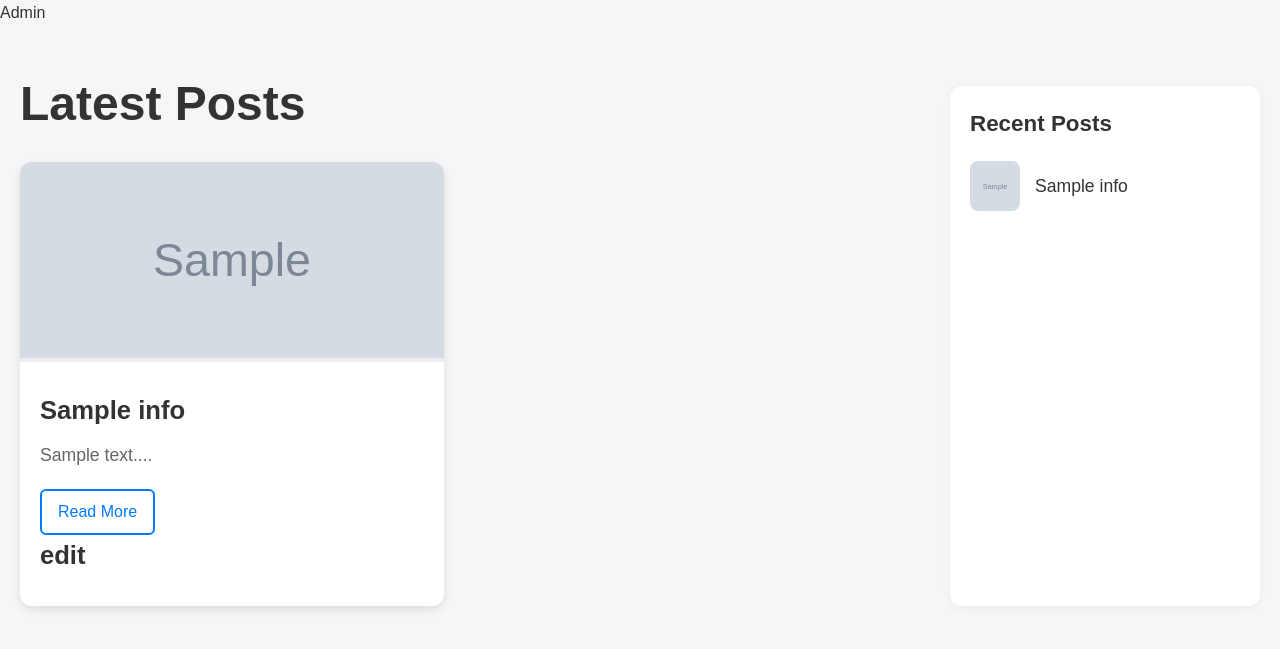
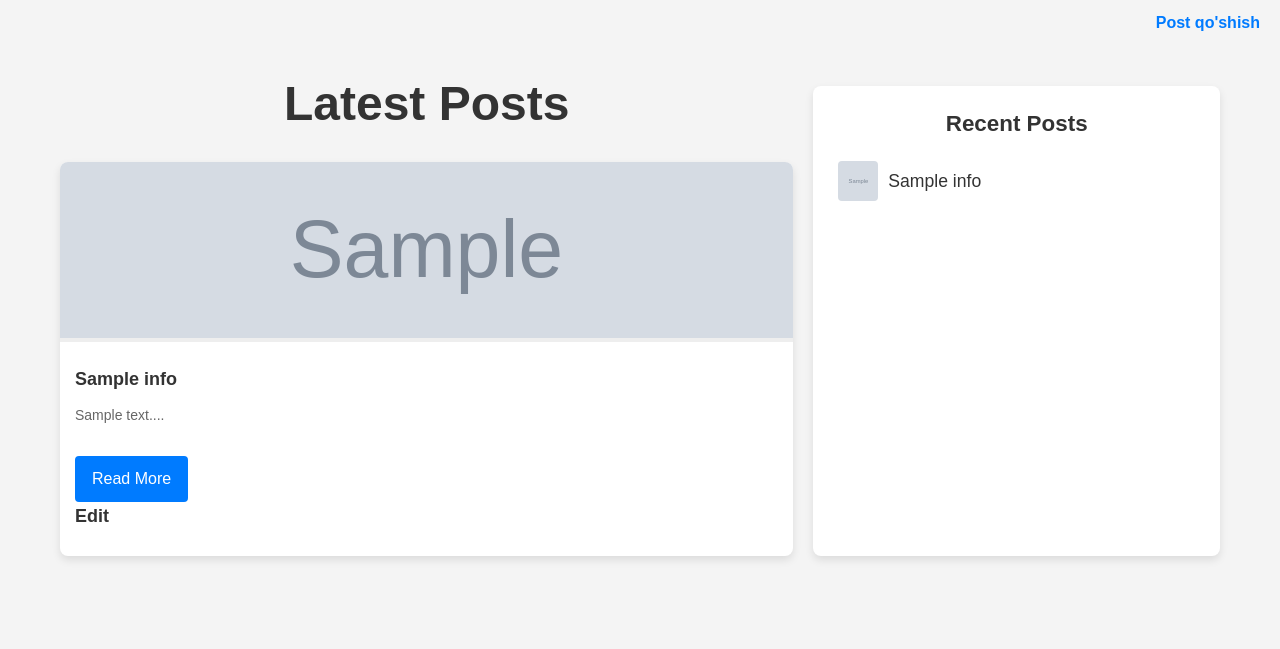
Before and after one commit to asliddintursunoff/Simple-Blog-Post-Flask-application, a Flask app: template templates/index.html in a window 1280 px wide. Shown: the top 649 px of the page. Run offline with Flask 3, Linux system fonts and the light colour scheme; the template is opened without the code that fills it: most values are stand-ins (such as "Sample title", 1, 10 or a date in 2020); grey boxes marked "Sample" are stand-in pictures.

Commit message:
updating index page

```diff
--- a/server.py
+++ b/server.py
@@ -34,11 +34,17 @@ def create_post():
 
 @app.route('/<int:id>' , methods=['GET', 'PUT','POST'])
 def edit_post(id):
+    obj = adding_id(lst)[id]
+
+    if obj is None:
+        flash('Post not found')
+        return redirect('/')
     for value in  adding_id(lst):
         if value['id']==id:
             render_template('editing.html')
 
             if request.method == "POST":
+
                     title = request.form['title']
                     postbody = request.form['postbody']
                     img = request.files['img']
@@ -47,11 +53,13 @@ def edit_post(id):
                     value['postbody'] = postbody
                     value['img'] = f"images/{img.filename}"
                     flash('Post updated successfully')
+
                     return redirect('/')
             else:
+
                 flash( 'Post not found')
-
-    return render_template('editing.html')
+    obj = {str(k): v for k, v in obj.items()}
+    return render_template('editing.html',data =obj )
 @app.route("/post/<int:id>")
 def post(id):
     ids = adding_id(lst)
--- a/templates/editing.html
+++ b/templates/editing.html
@@ -24,12 +24,12 @@
         <form id="createPostForm" method="POST" action="#" enctype="multipart/form-data">
             <div class="form-group">
                 <label for="postImage">Choose an Image:</label>
-                <input type="file" id="postImage" name="img" accept="image/*" required>
+                <input type="file" id="postImage" name="img"value="" accept="image/*" required>
             </div>
 
             <div class="form-group">
                 <label for="postTitle">Post Title:</label>
-                <input type="text" id="postTitle" name="title" placeholder="Post Title" required>
+                <input type="text" id="postTitle" name="title" value="" placeholder="Post Title" required>
             </div>
 
             <div class="form-group">
--- a/templates/index.html
+++ b/templates/index.html
@@ -5,6 +5,174 @@
     <meta name="viewport" content="width=device-width, initial-scale=1.0">
     <title>Blog Homepage</title>
     <link rel="stylesheet" href="css/styles.css">
+    <style>
+        /* General Styles */
+        body {
+            font-family: Arial, sans-serif;
+            margin: 0;
+            padding: 0;
+            background-color: #f4f4f4;
+        }
+
+        .homepage {
+            display: flex;
+            max-width: 1200px;
+            margin: 20px auto;
+            gap: 20px;
+        }
+
+        /* Flash Messages */
+        .flash-message {
+            padding: 10px;
+            margin: 10px 0;
+            border-radius: 5px;
+            text-align: center;
+        }
+
+        .success { background: #4CAF50; color: white; }
+        .error { background: #f44336; color: white; }
+
+        /* Admin Link */
+        .admin-link {
+            display: block;
+            text-align: right;
+            padding: 10px 20px;
+            font-weight: bold;
+            color: #333;
+        }
+
+        /* Main Content */
+        .main-content {
+            flex: 2;
+        }
+
+        .main-title {
+            text-align: center;
+            color: #333;
+        }
+
+        /* Blog Post Grid */
+        .posts-grid {
+            display: grid;
+            grid-template-columns: repeat(auto-fit, minmax(280px, 1fr));
+            gap: 20px;
+        }
+
+        .post-card {
+            background: white;
+            border-radius: 8px;
+            overflow: hidden;
+            box-shadow: 0px 4px 8px rgba(0, 0, 0, 0.1);
+            transition: transform 0.3s ease-in-out;
+        }
+
+        .post-card:hover {
+            transform: translateY(-5px);
+        }
+
+        .post-image {
+            width: 100%;
+            height: 180px;
+            object-fit: cover;
+        }
+
+        .post-info {
+            padding: 15px;
+        }
+
+        .post-title a {
+            text-decoration: none;
+            font-size: 18px;
+            color: #333;
+            font-weight: bold;
+            display: block;
+            margin-bottom: 8px;
+        }
+
+        .post-title a:hover {
+            color: #007BFF;
+        }
+
+        .post-description {
+            font-size: 14px;
+            color: #666;
+        }
+
+        .read-more-btn {
+            display: inline-block;
+            margin-top: 10px;
+            padding: 8px 15px;
+            background: #007BFF;
+            color: white;
+            border-radius: 4px;
+            text-decoration: none;
+            transition: 0.3s;
+        }
+
+        .read-more-btn:hover {
+            background: #0056b3;
+        }
+
+        /* Sidebar */
+        .sidebar {
+            flex: 1;
+            background: white;
+            padding: 20px;
+            border-radius: 8px;
+            box-shadow: 0px 4px 8px rgba(0, 0, 0, 0.1);
+        }
+
+        .sidebar-title {
+            text-align: center;
+            color: #333;
+            margin-bottom: 15px;
+        }
+
+        .sidebar-posts {
+            list-style: none;
+            padding: 0;
+        }
+
+        .sidebar-posts li {
+            display: flex;
+            align-items: center;
+            margin-bottom: 10px;
+            padding: 5px;
+            border-bottom: 1px solid #ddd;
+        }
+
+        .sidebar-posts li:last-child {
+            border-bottom: none;
+        }
+
+        .sidebar-thumbnail {
+            width: 40px;
+            height: 40px;
+            border-radius: 4px;
+            margin-right: 10px;
+        }
+
+        .sidebar-posts a {
+            text-decoration: none;
+            color: #333;
+            font-size: 14px;
+        }
+
+        .sidebar-posts a:hover {
+            color: #007BFF;
+        }
+
+        /* Responsive Design */
+        @media (max-width: 768px) {
+            .homepage {
+                flex-direction: column;
+            }
+
+            .posts-grid {
+                grid-template-columns: 1fr;
+            }
+        }
+    </style>
 </head>
 <body>
 
@@ -17,7 +185,9 @@
         {% endfor %}
     {% endif %}
     {% endwith %}
-   <a href="/admin" class="admin-link">Admin</a>
+
+    <a href="/admin" class="admin-link">Post qo'shish</a>
+
     <div class="homepage">
         <!-- Main Content Area -->
         <div class="main-content">
@@ -27,17 +197,19 @@
             <div class="posts-grid">
                 {% for info in data %}
                 <div class="post-card">
-                    <img src="{{info['img']}}" alt="{{info['title']}}" class="post-image">
+                    <img src="{{ info['img'] }}" alt="{{ info['title'] }}" class="post-image">
                     <div class="post-info">
-                        {% if info['title'] | length > 100 %}
-                        <h2 class="post-title"><a href="{{ url_for('post', id=info['id']) }}">{{ info['title'][:100] }}</a></h2>
-                        {% else%}
-                        <h2 class="post-title"><a href="{{ url_for('post', id=info['id']) }}">{{ info['title'] }}</a></h2>
-                        {%endif%}
+                        <h2 class="post-title">
+                            <a href="{{ url_for('post', id=info['id']) }}">
+                                {{ info['title'][:100] if info['title'] | length > 100 else info['title'] }}
+                            </a>
+                        </h2>
 
                         <p class="post-description">{{ info['postbody'][:150] }}...</p>
                         <a href="{{ url_for('post', id=info['id']) }}" class="read-more-btn">Read More</a>
-                        <h2 class="post-title"><a href="{{ url_for('edit_post', id=info['id']) }}">edit</a></h2>
+                        <h2 class="post-title">
+                            <a href="{{ url_for('edit_post', id=info['id']) }}">Edit</a>
+                        </h2>
                     </div>
                 </div>
                 {% endfor %}
@@ -51,15 +223,13 @@
                 {% for info in data[:8] %}
                 <li>
                     <a href="{{ url_for('post', id=info['id']) }}">
-                <img src="{{info['img']}}" alt="{{info['title']}}" class="sidebar-thumbnail">
-                {{info['title'][:30]}}
+                        <img src="{{ info['img'] }}" alt="{{ info['title'] }}" class="sidebar-thumbnail">
+                        {{ info['title'][:30] }}
                     </a>
                 </li>
                 {% endfor %}
-        <!-- Add more posts dynamically here -->
             </ul>
         </div>
-
     </div>
 
     <script src="js/script.js"></script>
```
Also changed, not shown: static/images/OIP (1).jpg (added), static/images/OIP.jpg (added), static/images/m.png (added), static/images/m2png.png (added). Lines whose indentation alone changed are shown as unchanged.
